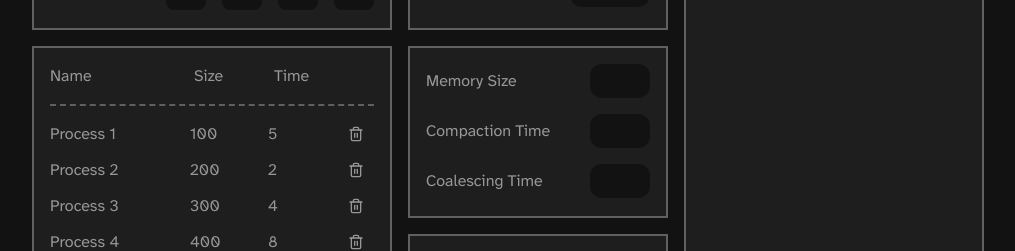
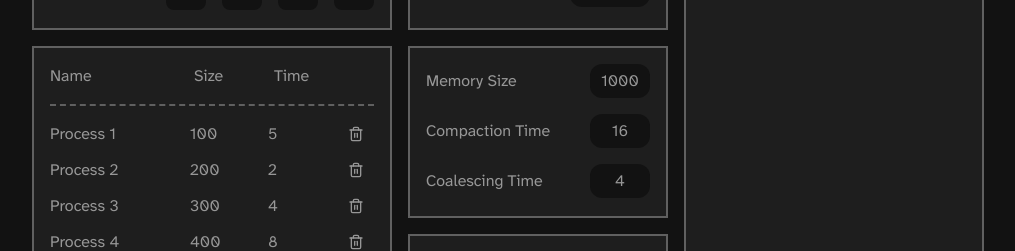
Before and after one commit to arvingarciabtw/simulations, a React (Vite) app: page /contiguous-memory-allocation in a window 1280 px wide. Shown: the part 306-557 px from the top of the page, without its empty margins (132-1147 px from the left). Built offline with nearby package versions, Linux system fonts and the light colour scheme.

Commit message:
feat: add default values for parameters

```diff
--- a/src/pages/contiguous-memory-allocation-page.tsx
+++ b/src/pages/contiguous-memory-allocation-page.tsx
@@ -150,16 +150,34 @@ function Parameters() {
 	return (
 		<section className={styles.parametersGridArea}>
 			<div className={styles.memorySize}>
-				<label htmlFor="">Memory Size</label>
-				<input type="text" required />
+				<label htmlFor="memory-size">Memory Size</label>
+				<input
+					type="text"
+					name="memory-size"
+					id="memory-size"
+					value="1000"
+					required
+				/>
 			</div>
 			<div className={styles.compactionTime}>
-				<label htmlFor="">Compaction Time</label>
-				<input type="text" required />
+				<label htmlFor="compaction-time">Compaction Time</label>
+				<input
+					type="text"
+					name="compaction-time"
+					id="compaction-time"
+					value="16"
+					required
+				/>
 			</div>
 			<div className={styles.coalescingTime}>
-				<label htmlFor="">Coalescing Time</label>
-				<input type="text" required />
+				<label htmlFor="coalescing-time">Coalescing Time</label>
+				<input
+					type="text"
+					name="coalescing-time"
+					id="coalescing-time"
+					value="4"
+					required
+				/>
 			</div>
 		</section>
 	);
```
